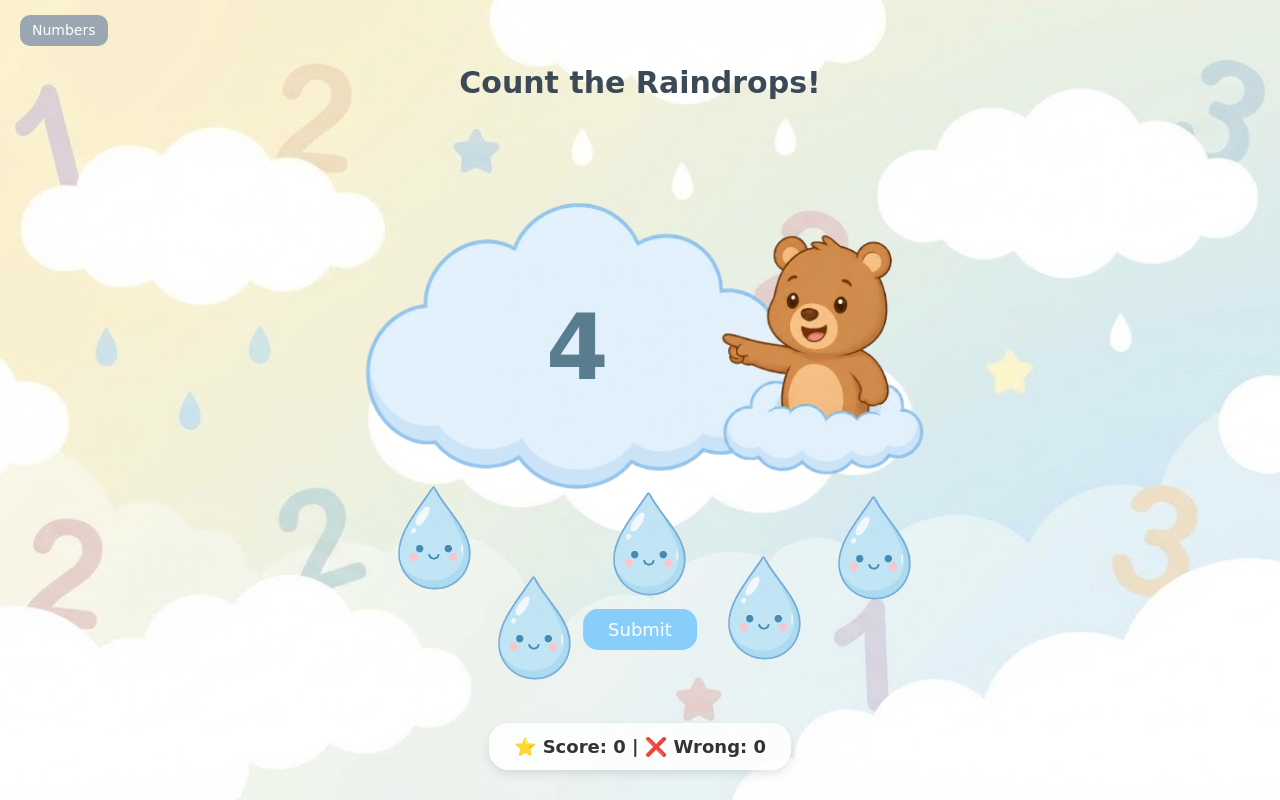
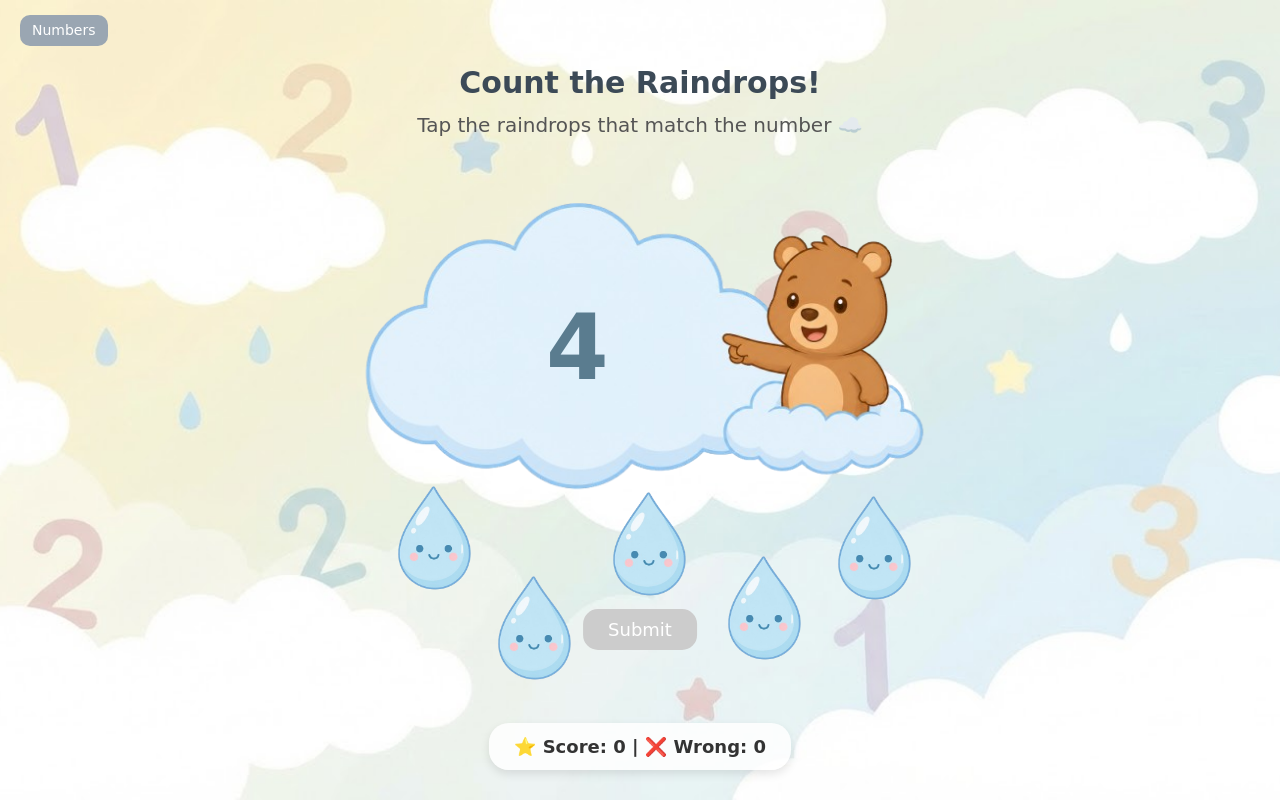
Before and after one commit to Ajerojay/E-Learning, a React (Vite) app: page /rain-game in a window 1280 px wide. Built offline with nearby package versions, Linux system fonts and the light colour scheme; a web font is replaced by a local one.

Commit message:
usability raingame

```diff
--- a/src/Student/raingame.css
+++ b/src/Student/raingame.css
@@ -118,3 +118,17 @@ html, body {
   color: white;
   cursor: pointer;
 }
+.instruction {
+  position: absolute;
+  top: 110px;
+  left: 50%;
+  transform: translateX(-50%);
+  font-size: 20px;
+  color: #555;
+}
+
+/* DISABLED BUTTON */
+.submit-btn:disabled {
+  background: #ccc;
+  cursor: not-allowed;
+}
--- a/src/Student/raingame.tsx
+++ b/src/Student/raingame.tsx
@@ -10,7 +10,7 @@ export default function RainGame() {
   const [selected, setSelected] = useState<number[]>([]);
   const [score, setScore] = useState<number>(0);
   const [wrong, setWrong] = useState<number>(0);
-  const [locked, setLocked] = useState<boolean>(false); // para di makapindot habang checking
+  const [locked, setLocked] = useState<boolean>(false);
 
   useEffect(() => {
     generateGame();
@@ -30,7 +30,7 @@ export default function RainGame() {
   };
 
   const checkAnswer = () => {
-    if (locked) return;
+    if (locked || selected.length === 0) return;
 
     setLocked(true);
 
@@ -40,9 +40,7 @@ export default function RainGame() {
       setWrong((prev) => prev + 1);
     }
 
-    setTimeout(() => {
-      generateGame();
-    }, 1000);
+    setTimeout(generateGame, 800); // ⚡ faster reset
   };
 
  const positions = [
@@ -52,7 +50,7 @@ export default function RainGame() {
     { top: 100, left: 10 }, // bottom left
     { top: 16, left: 125 }  // bottom right
   ];
-    []
+
 
   return (
     <div
@@ -63,9 +61,13 @@ export default function RainGame() {
 
       <h2 className="title">Count the Raindrops!</h2>
 
+      {/* 🧠 SIMPLE INSTRUCTION */}
+      <p className="instruction">
+        Tap the raindrops that match the number ☁️
+      </p>
+
       <div className="cloud-wrapper">
         <img src={cloudImg} className="cloud-img" />
-
         <div className="cloud-number">{target}</div>
 
         <div className="drops-area">
@@ -83,8 +85,12 @@ export default function RainGame() {
         </div>
       </div>
 
-      {/* 🔘 SUBMIT BUTTON */}
-      <button className="submit-btn" onClick={checkAnswer}>
+      {/* 🔘 SMART SUBMIT */}
+      <button
+        className="submit-btn"
+        onClick={checkAnswer}
+        disabled={selected.length === 0 || locked}
+      >
         Submit
       </button>
 
```
